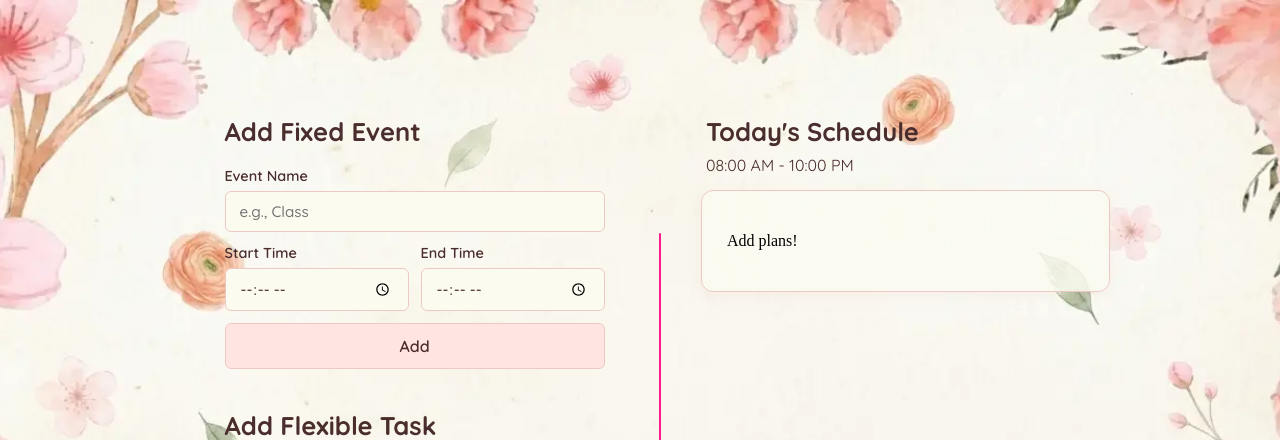
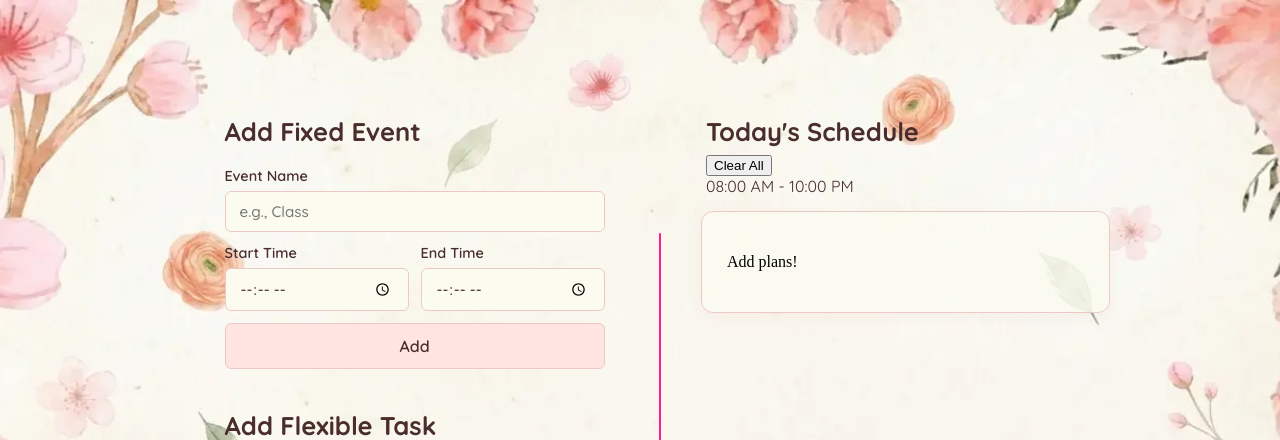
Before and after one commit to LeoFlores0/make-my-day, a Flask app: page / in a window 1280 px wide. Shown: the top 440 px of the page. Run offline with Flask 3, Linux system fonts and the light colour scheme; the visitor is signed in with stand-in values (Sample User, id 1); data that the repository does not hold is empty; some web fonts are replaced.

Commit message:
feat(app, templates): add clear all feature
- app.py: added /clear-all POST route to clear active schedule contents
- templates: added Clear All button and submission form to schedule view

```diff
--- a/app.py
+++ b/app.py
@@ -173,6 +173,15 @@ def reorder_timeline():
 
     return jsonify({"status": "success", "message": "Schedule reordered successfully"}), 200
 
+# CLEAR ALL TASKS & EVENTS FOR ACTIVE SCHEDULE
+
+@app.route("/clear-all", methods=["POST"])
+def clear_all_tasks():
+    active_schedule = session.get("active_schedule")
+    if active_schedule:
+        db.clear_schedule_contents(active_schedule)
+    return redirect(url_for("index"))
+
 if __name__ == "__main__":
     # Run the local server in debug mode for immediate code reload updates
     app.run(debug=True)
--- a/templates/components/schedule-timeline.html
+++ b/templates/components/schedule-timeline.html
@@ -1,6 +1,13 @@
 <div class="schedule-column">
     <div class="timeline-header">
-        <h2>Today's Schedule</h2>
+        <div class="header-title-group">
+            <h2>Today's Schedule</h2>
+            <form method="POST" action="{{ url_for('clear_all') }}" class="clear-all-form">
+                <button type="submit" class="btn-clear-all" onclick="return confirm('Are you sure you want to clear all tasks?');">
+                    Clear All
+                </button>
+            </form>
+        </div>
         <span class="timeline-bounds">
             {{ day_start }} - {{ day_end }}
         </span>
```
